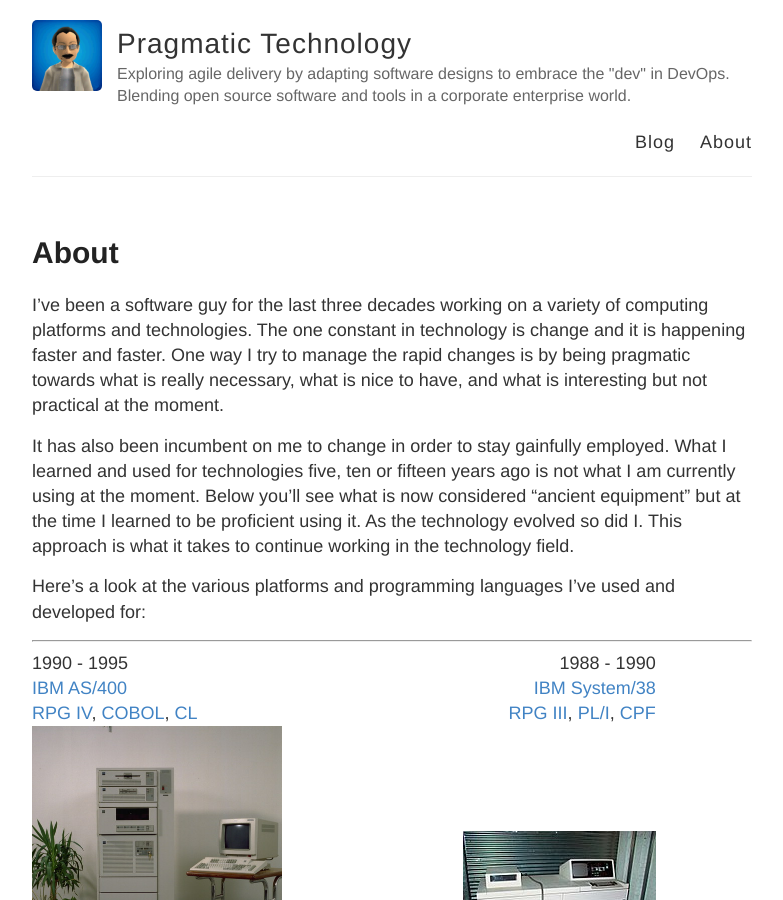
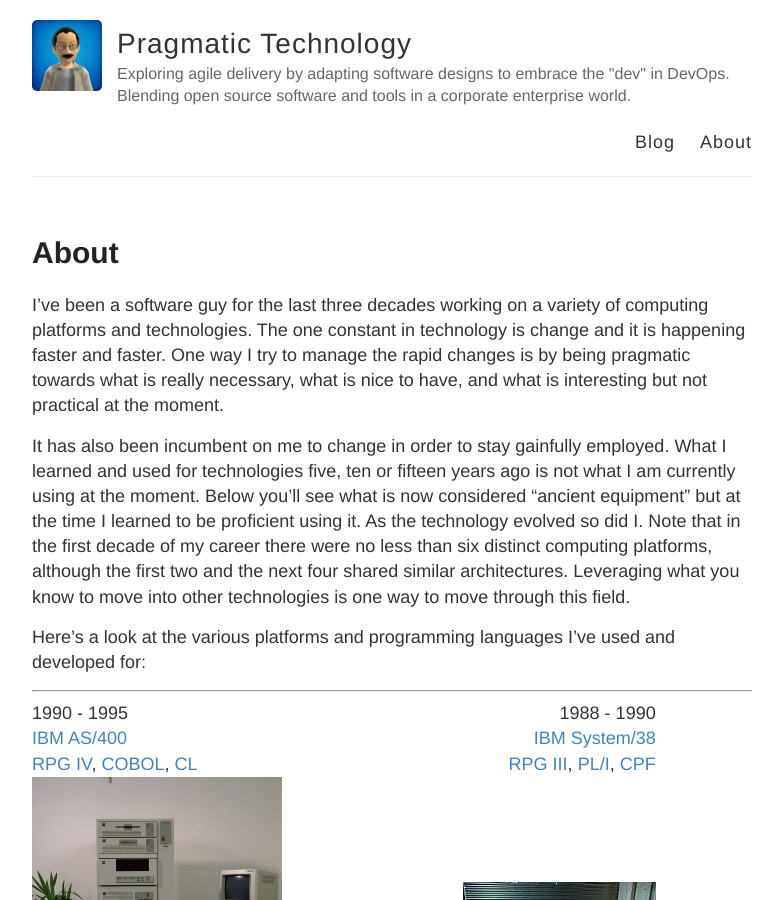
Before and after one commit to jwatson3d/jwatson3d.github.io, a Jekyll site: the page built from about.md, in a window 1280 px wide and 900 px high. Shown: the whole window, without its empty margins (248-1031 px from the left). Built offline with Jekyll 4.4.1, drawn with Linux system fonts in a browser that asks for light colours.

Commit message:
Lab 4.11, revised About

```diff
--- a/about.md
+++ b/about.md
@@ -6,7 +6,7 @@ permalink: /about/
 
 I've been a software guy for the last three decades working on a variety of computing platforms and technologies. The one constant in technology is change and it is happening faster and faster. One way I try to manage the rapid changes is by being pragmatic towards what is really necessary, what is nice to have, and what is interesting but not practical at the moment.
 
-It has also been incumbent on me to change in order to stay gainfully employed. What I learned and used for technologies five, ten or fifteen years ago is not what I am currently using at the moment. Below you'll see what is now considered "ancient equipment" but at the time I learned to be proficient using it. As the technology evolved so did I. This approach is what it takes to continue working in the technology field.
+It has also been incumbent on me to change in order to stay gainfully employed. What I learned and used for technologies five, ten or fifteen years ago is not what I am currently using at the moment. Below you'll see what is now considered "ancient equipment" but at the time I learned to be proficient using it. As the technology evolved so did I. Note that in the first decade of my career there were no less than six distinct computing platforms, although the first two and the next four shared similar architectures. Leveraging what you know to move into other technologies is one way to move through this field.
 
 Here's a look at the various platforms and programming languages I've used and developed for:
 
```
Also changed, not shown: img/it145labs/it145-zybooks-lab-4.11-src.png (added), img/it145labs/it145-zybooks-lab-4.11-src_tn.jpg (added).
